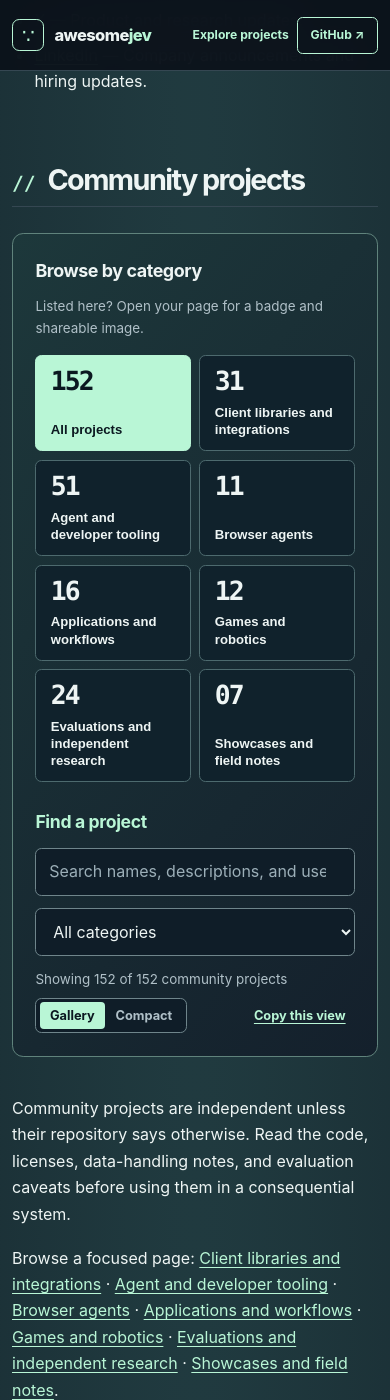
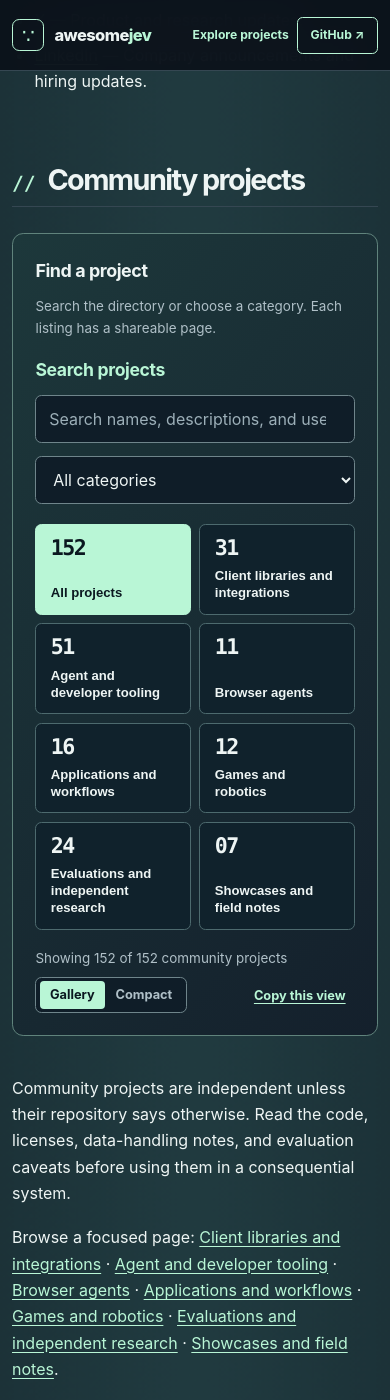
Before and after one commit to AbdelStark/awesome-typesafe, a Jekyll site: the page built from index.md, in a window 390 px wide and 1400 px high, scrolled down 15330 px. Built offline with Jekyll 4.4.1, drawn with Linux system fonts in a browser that asks for light colours; our own code applies the rules of GitHub Pages for plain Markdown files.

Commit message:
Land shared links at searchable directory controls

```diff
--- a/assets/directory.js
+++ b/assets/directory.js
@@ -1,5 +1,6 @@
 /* Enhance the README-derived directory. The README remains the only resource data source. */
 (async () => {
+  const initialHash = location.hash;
   const article = document.querySelector('.markdown-body');
   for (const pre of article?.querySelectorAll('.highlight > pre') || []) {
     pre.tabIndex = 0;
@@ -345,10 +346,10 @@
   tools.setAttribute('aria-label', 'Find a community resource');
   const categoryTitle = document.createElement('h3');
   categoryTitle.className = 'directory-tools__title';
-  categoryTitle.textContent = 'Browse by category';
+  categoryTitle.textContent = 'Find a project';
   const hint = document.createElement('p');
   hint.className = 'directory-tools__hint';
-  hint.textContent = 'Listed here? Open your page for a badge and shareable image.';
+  hint.textContent = 'Search the directory or choose a category. Each listing has a shareable page.';
   const categoryGrid = document.createElement('div');
   categoryGrid.className = 'category-grid';
   categoryGrid.setAttribute('role', 'group');
@@ -381,7 +382,7 @@
   }
   const label = document.createElement('label');
   label.htmlFor = 'resource-search';
-  label.textContent = 'Find a project';
+  label.textContent = 'Search projects';
   const controls = document.createElement('div');
   controls.className = 'directory-tools__controls';
   const search = document.createElement('input');
@@ -459,7 +460,7 @@
   empty.hidden = true;
   empty.textContent = 'No projects match. Try another term or category.';
   controls.append(search, select);
-  tools.append(categoryTitle, hint, categoryGrid, label, controls, statusRow, empty);
+  tools.append(categoryTitle, hint, label, controls, categoryGrid, statusRow, empty);
   start.after(tools);
 
   const params = new URLSearchParams(location.search);
@@ -536,10 +537,14 @@
     }
   });
   update();
-  if (activeResource) {
-    const selected = resourceItems.get(activeResource);
-    window.addEventListener('load', () => {
-      requestAnimationFrame(() => selected.scrollIntoView({ block: 'center', behavior: 'instant' }));
-    }, { once: true });
+  if (initialHash || activeResource) {
+    const restoreInitialPosition = () => {
+      if (location.hash !== initialHash) return;
+      const target = activeResource ? resourceItems.get(activeResource) : document.querySelector(':target');
+      target?.scrollIntoView({ block: activeResource ? 'center' : 'start', behavior: 'instant' });
+    };
+    const afterLayout = () => requestAnimationFrame(restoreInitialPosition);
+    if (document.readyState === 'complete') afterLayout();
+    else window.addEventListener('load', afterLayout, { once: true });
   }
 })();
--- a/assets/style.css
+++ b/assets/style.css
@@ -242,7 +242,7 @@ a:focus-visible, button:focus-visible, input:focus-visible, select:focus-visible
 .directory-tools { margin: 1.6rem 0 2.4rem; padding: 1.4rem; border: 1px solid #60837c; border-radius: .7rem; background: linear-gradient(130deg, #1d383b, var(--panel)); }
 .directory-tools__title { margin: 0 0 .9rem !important; color: var(--text); font-size: 1.12rem !important; }
 .directory-tools__hint { margin: -.35rem 0 1rem !important; color: var(--muted); font-size: .84rem; }
-.category-grid { display: grid; grid-template-columns: repeat(4, minmax(0, 1fr)); gap: .55rem; margin-bottom: 1.6rem; }
+.category-grid { display: grid; grid-template-columns: repeat(4, minmax(0, 1fr)); gap: .55rem; margin: 1.25rem 0 1.1rem; }
 .category-card { display: flex; flex-direction: column; justify-content: space-between; gap: .55rem; min-width: 0; min-height: 6rem; padding: .75rem .9rem; border: 1px solid #4d6a6e; border-radius: .4rem; background: #10222c; color: var(--text); text-align: left; cursor: pointer; }
 .category-card:hover { border-color: var(--mint); background: #18343a; }
 .category-card[aria-pressed="true"], .category-card[aria-pressed="true"]:hover { border-color: var(--mint); background: var(--mint); color: #0b1820; }
@@ -403,6 +403,8 @@ a:focus-visible, button:focus-visible, input:focus-visible, select:focus-visible
   .site-nav .site-nav__primary { font-size: .76rem; }
   .page-shell { padding-top: 1.4rem; }
   .directory-tools__controls { grid-template-columns: 1fr; }
+  .category-card { min-height: 4.7rem; }
+  .category-card__count { font-size: 1.35rem; }
   .resource-list--gallery { grid-template-columns: 1fr; }
   .category-page__grid { grid-template-columns: 1fr; }
   .reader-paths__grid { grid-template-columns: 1fr; }
```
